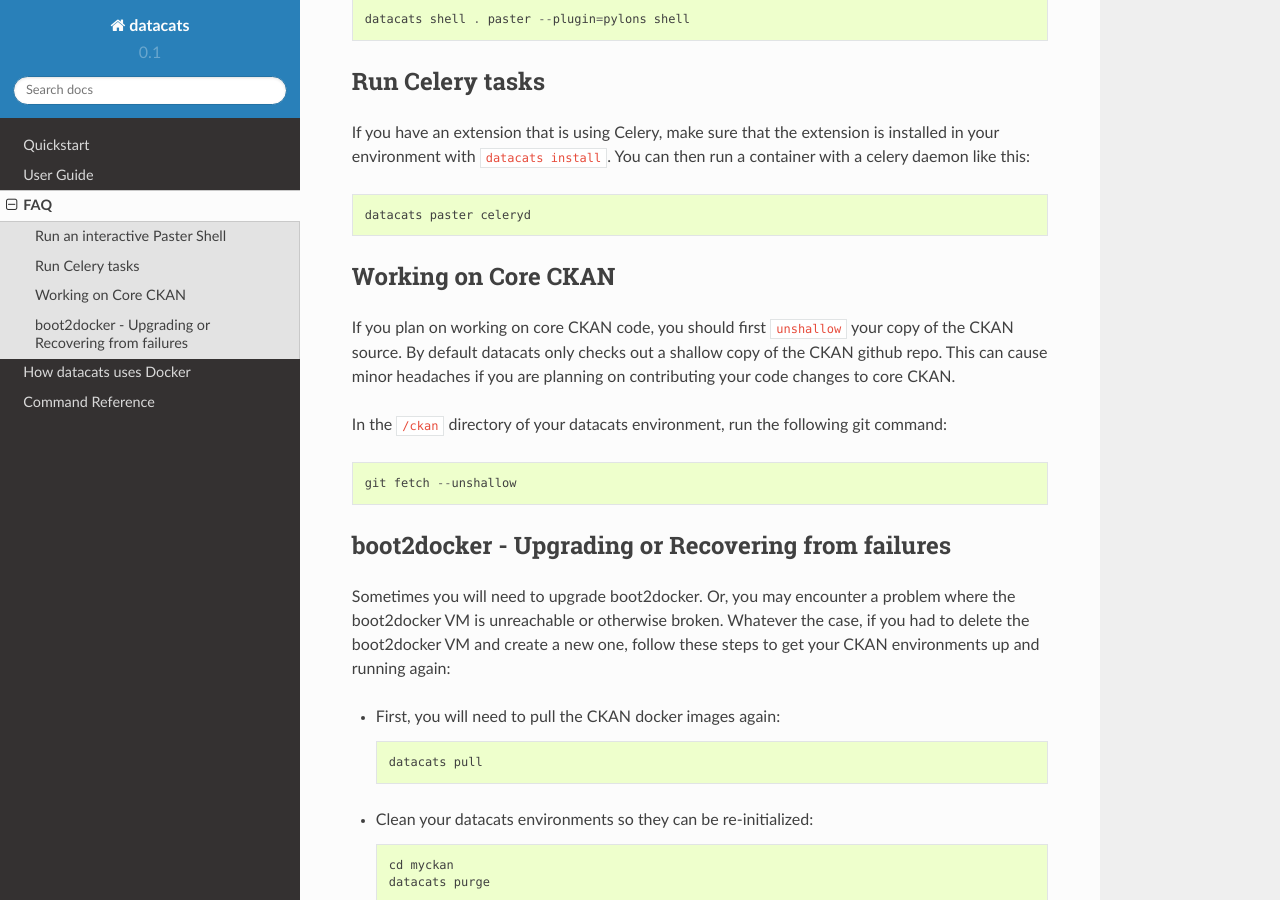
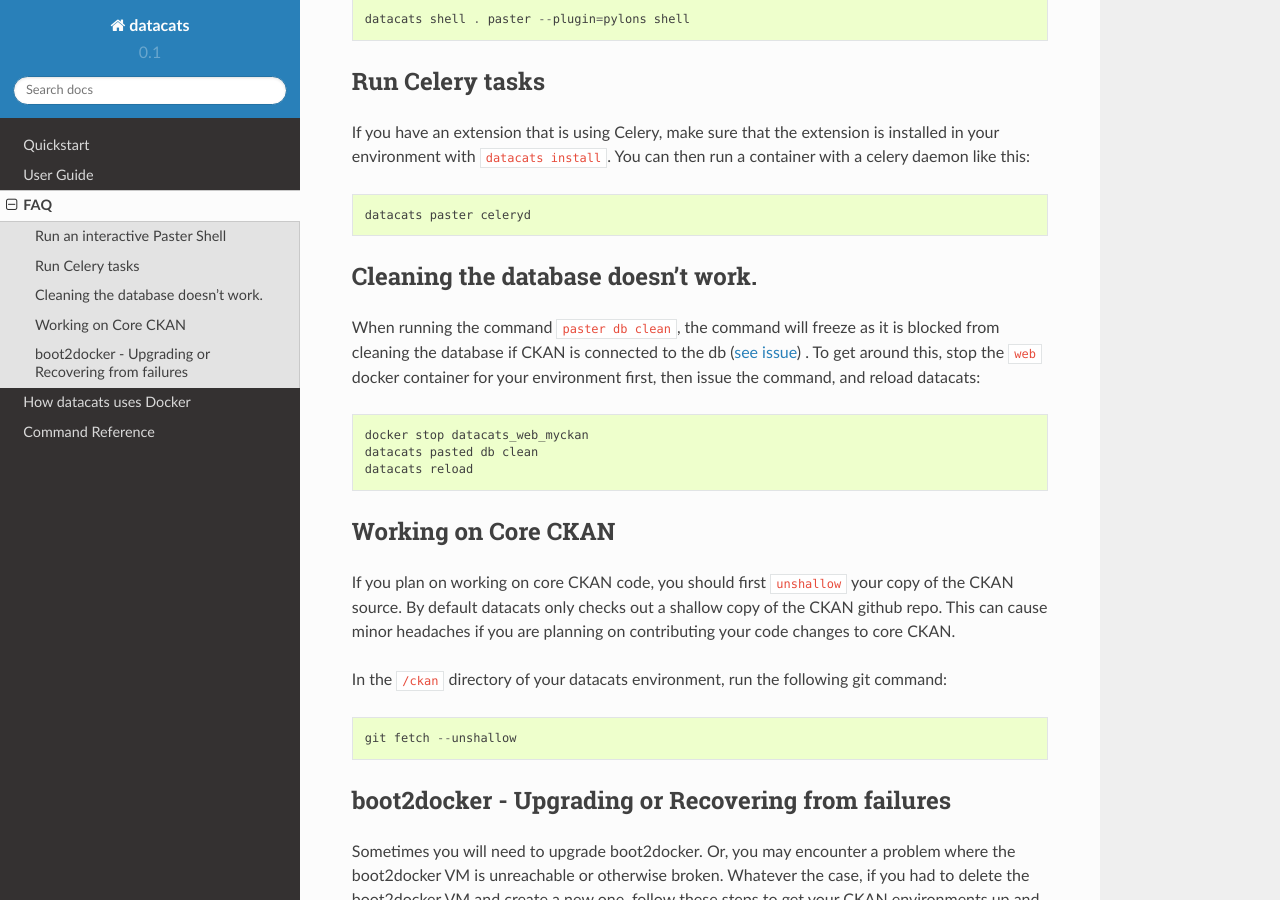
Before and after one commit to datacats/datacats, a Sphinx documentation site: the page built from docs/faq.rst, in a window 1280 px wide and 900 px high, scrolled down 362 px. Built offline with Sphinx 7.4.7 and the Read the Docs theme 2.0.0, drawn with Linux system fonts in a browser that asks for light colours.

Commit message:
update FAQ

```diff
--- a/docs/faq.rst
+++ b/docs/faq.rst
@@ -19,6 +19,18 @@
 
     datacats paster celeryd
 
+Cleaning the database doesn't work.
+-----------------------------------
+When running the command ``paster db clean``, the command will freeze as it is
+blocked from cleaning the database if CKAN is connected to the db (`see issue`_)
+. To get around this, stop the ``web`` docker container for your environment
+first, then issue the command, and reload datacats: ::
+
+    docker stop datacats_web_myckan
+    datacats pasted db clean
+    datacats reload
+
+.. _see issue: https://github.com/ckan/ckan/issues/2306
 
 Working on Core CKAN
 --------------------
```
